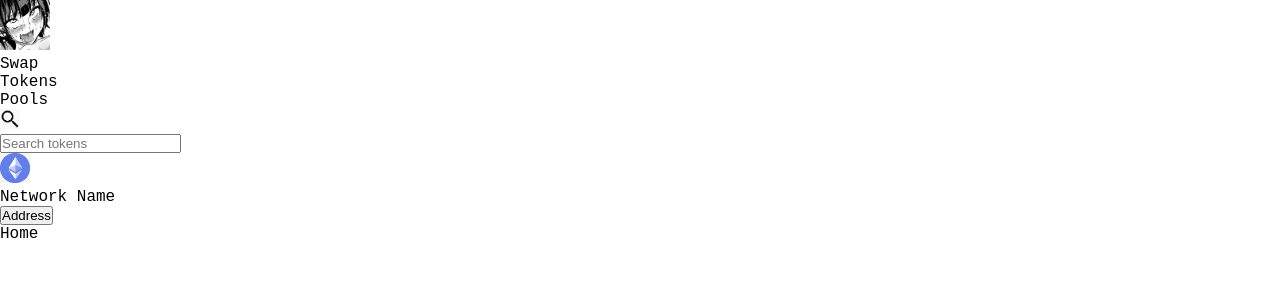
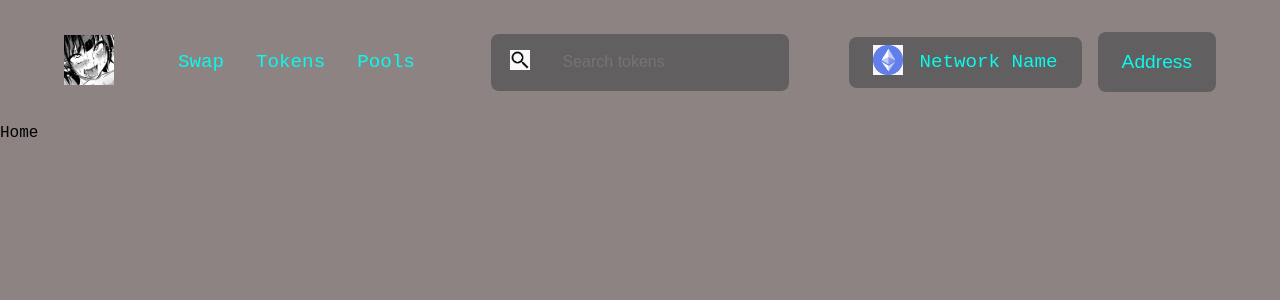
Before and after one commit to s4rv4d/hentaiSwapV2, a Next.js app in the folder hentai-swap-v2/: page / in a window 1280 px wide. Shown: the top 300 px of the page. Built offline with nearby package versions, Linux system fonts and the light colour scheme.

Commit message:
css updated

```diff
--- a/hentai-swap-v2/Components/NavBar/NavBar.jsx
+++ b/hentai-swap-v2/Components/NavBar/NavBar.jsx
@@ -7,7 +7,6 @@ import Link from 'next/link';
 import Style from "./NavBar.module.css";
 import images from "../../assets";
 import { Model, TokenList } from "../index";
-import { Button } from 'react-native-web';
 
 const NavBar = () => {
 
--- a/hentai-swap-v2/Components/NavBar/NavBar.module.css
+++ b/hentai-swap-v2/Components/NavBar/NavBar.module.css
@@ -0,0 +1,90 @@
+.NavBar {
+    width: 90%;
+    margin: 2rem auto;
+}
+
+.NavBar_box {
+    display: grid;
+    grid-template-columns: repeat(3, 1fr);
+    align-items: center;
+    justify-content: space-between;
+    gap: 1rem;
+}
+
+.NavBar_box_left {
+    display: flex;
+    gap: 4rem;
+    align-items: center;
+}
+
+.NavBar_box_left_menu {
+    display: flex;
+    align-items: center;
+    gap: 2rem;
+}
+
+.NavBar_box_left_menu_item {
+    font-size: 1.2rem;
+    color: #0bf8ec;
+}
+
+.NavBar_box_middle {
+    background-color: #615f5f;
+    width: 80%;
+    padding: 1rem 1.5rem;
+    border-radius: .5rem;
+    margin: 0 auto;
+}
+
+.NavBar_box_middle_search {
+    display: flex;
+    justify-content: center;
+    align-items: center;
+    gap: 2rem;
+    cursor: pointer;
+}
+
+.NavBar_box_middle input {
+    background-color: transparent;
+    outline: none;
+    border: none;
+    font-size: 1rem;
+    color: #0bf8ec;
+}
+
+.NavBar_box_right {
+    display: flex;
+    align-items: center;
+    justify-content: end;
+    gap: 1rem;
+}
+
+.NavBar_box_right_box {
+    display: flex;
+    align-items: center;
+    gap: 1rem;
+    background-color: #615f5f;
+    padding: .5rem 1.5rem;
+    border-radius: .5rem;
+    cursor: pointer;
+    text-transform: capitalize;
+}
+
+.NavBar_box_right_box p {
+    font-size: 1.2rem;
+    line-height: 0;
+    color: #0bf8ec;
+}
+
+.NavBar_box_right button {
+    background-color: #615f5f;
+    border: none;
+    outline: none;
+    color: #0bf8ec;
+    border-radius: .5rem;
+    padding: 1.2rem 1.5rem;
+    font-size: 1.2rem;
+    cursor: pointer;
+    display: flex;
+    gap: 1rem;
+}
--- a/hentai-swap-v2/styles/globals.css
+++ b/hentai-swap-v2/styles/globals.css
@@ -89,7 +89,7 @@ body {
   overflow-x: hidden;
   font-family: 'IBM Plex Mono', monospace;
 
-  background-color: #ffffff;
+  background-color: #8e8383;
   color: #000000;
 }
 
```
